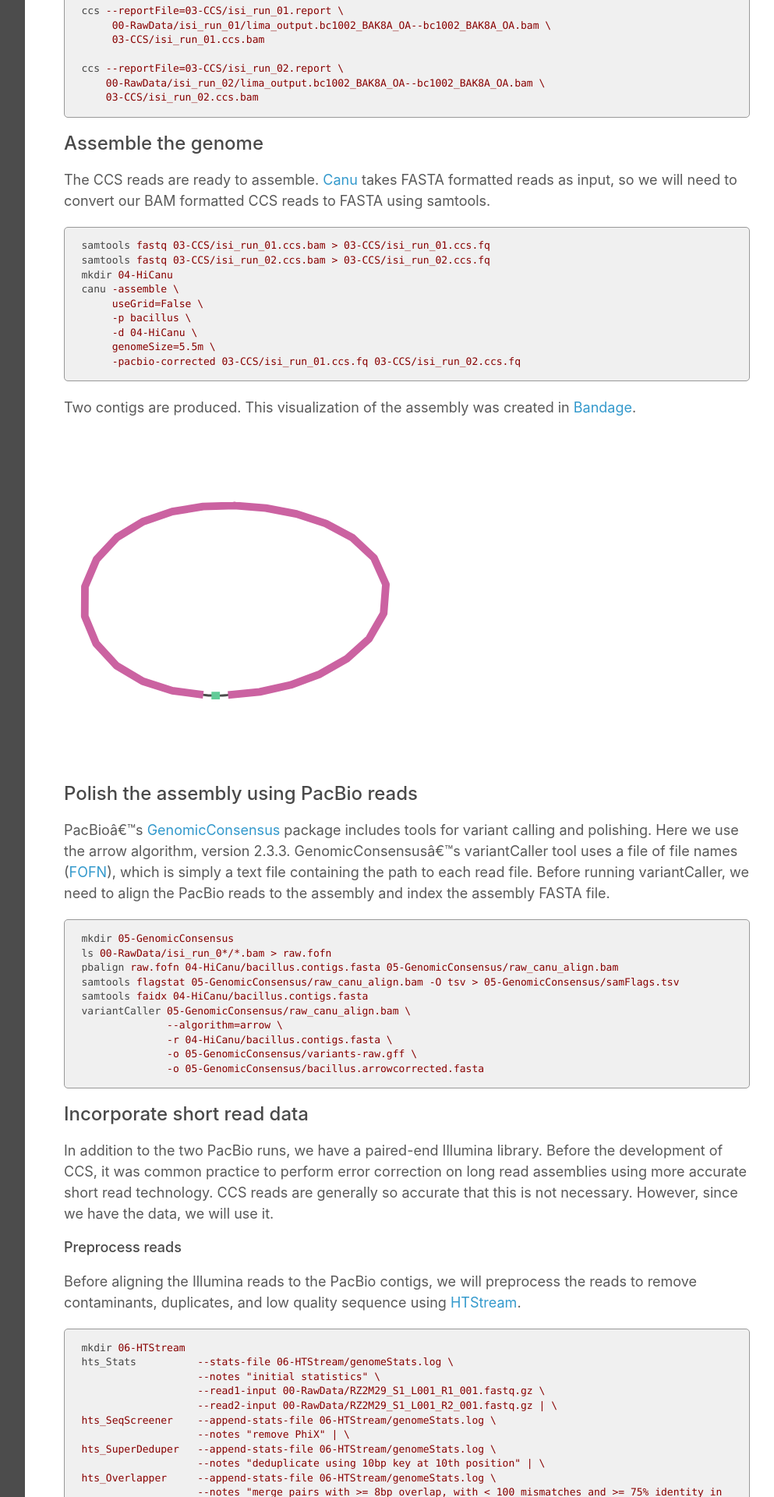
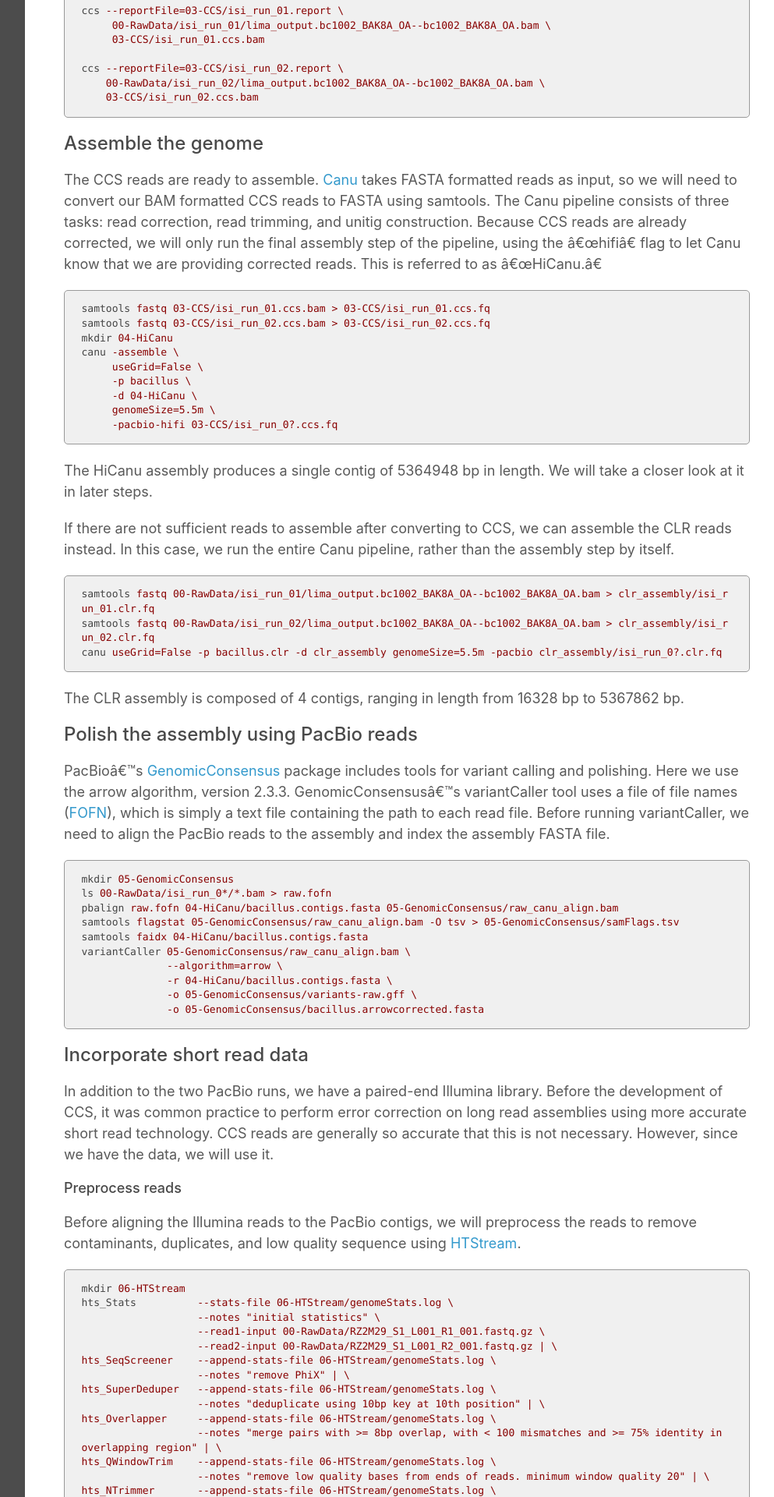
Before and after one commit to ucdavis-bioinformatics-training/2021-ASM-genome-assembly, a Jekyll site: the page built from markdown_docs/assembly.md, in a window 1280 px wide. Shown: the part 2748-4668 px from the top of the page at 78% size, without its empty margins (268-1261 px from the left). Built offline with Jekyll 4.4.1, drawn with Linux system fonts in a browser that asks for light colours; our own code applies the rules of GitHub Pages for plain Markdown files.

Commit message:
updating Canu / HiCanu section

```diff
--- a/markdown_docs/assembly.md
+++ b/markdown_docs/assembly.md
@@ -95,7 +95,7 @@ The reads generated from the two PacBio runs are consenusus long reads (CLR). Ho
 
 ### Assemble the genome
 
-The CCS reads are ready to assemble. [Canu](https://canu.readthedocs.io/en/latest/index.html) takes FASTA formatted reads as input, so we will need to convert our BAM formatted CCS reads to FASTA using samtools.
+The CCS reads are ready to assemble. [Canu](https://canu.readthedocs.io/en/latest/index.html) takes FASTA formatted reads as input, so we will need to convert our BAM formatted CCS reads to FASTA using samtools. The Canu pipeline consists of three tasks: read correction, read trimming, and unitig construction. Because CCS reads are already corrected, we will only run the final assembly step of the pipeline, using the "hifi" flag to let Canu know that we are providing corrected reads. This is referred to as "HiCanu."
 
     samtools fastq 03-CCS/isi_run_01.ccs.bam > 03-CCS/isi_run_01.ccs.fq
     samtools fastq 03-CCS/isi_run_02.ccs.bam > 03-CCS/isi_run_02.ccs.fq
@@ -105,11 +105,18 @@ The CCS reads are ready to assemble. [Canu](https://canu.readthedocs.io/en/lates
          -p bacillus \
          -d 04-HiCanu \
          genomeSize=5.5m \
-         -pacbio-corrected 03-CCS/isi_run_01.ccs.fq 03-CCS/isi_run_02.ccs.fq
+         -pacbio-hifi 03-CCS/isi_run_0?.ccs.fq
 
-Two contigs are produced. This visualization of the assembly was created in [Bandage](https://rrwick.github.io/Bandage/).
+The HiCanu assembly produces a single contig of 5364948 bp in length. We will take a closer look at it in later steps.
 
-<img src="assembly_figures/bandage_entire_graph.svg" alt="Canu assembly of CCS reads viewed in Bandage" width="50%"/>
+If there are not sufficient reads to assemble after converting to CCS, we can assemble the CLR reads instead. In this case, we run the entire Canu pipeline, rather than the assembly step by itself.
+
+    samtools fastq 00-RawData/isi_run_01/lima_output.bc1002_BAK8A_OA--bc1002_BAK8A_OA.bam > clr_assembly/isi_run_01.clr.fq
+    samtools fastq 00-RawData/isi_run_02/lima_output.bc1002_BAK8A_OA--bc1002_BAK8A_OA.bam > clr_assembly/isi_run_02.clr.fq
+    canu useGrid=False -p bacillus.clr -d clr_assembly genomeSize=5.5m -pacbio clr_assembly/isi_run_0?.clr.fq
+
+The CLR assembly is composed of 4 contigs, ranging in length from 16328 bp to 5367862 bp.
+
 ### Polish the assembly using PacBio reads
 
 PacBio's [GenomicConsensus](https://github.com/PacificBiosciences/GenomicConsensus) package includes tools for variant calling and polishing. Here we use the arrow algorithm, version 2.3.3. GenomicConsensus's variantCaller tool uses a file of file names ([FOFN](https://pb-falcon.readthedocs.io/en/latest/tutorial.html#create-fofn)), which is simply a text file containing the path to each read file. Before running variantCaller, we need to align the PacBio reads to the assembly and index the assembly FASTA file.
```
